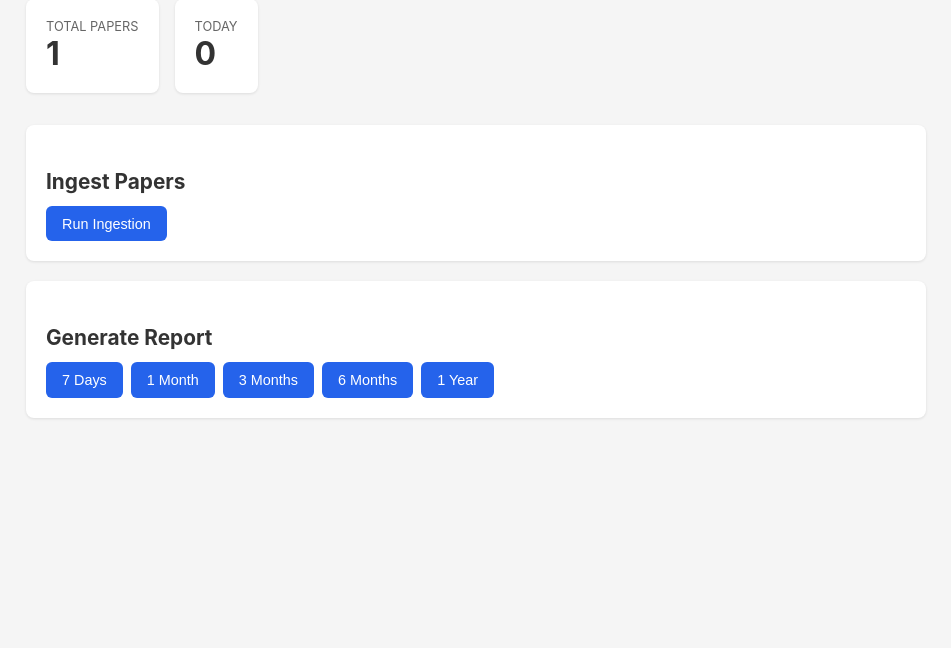
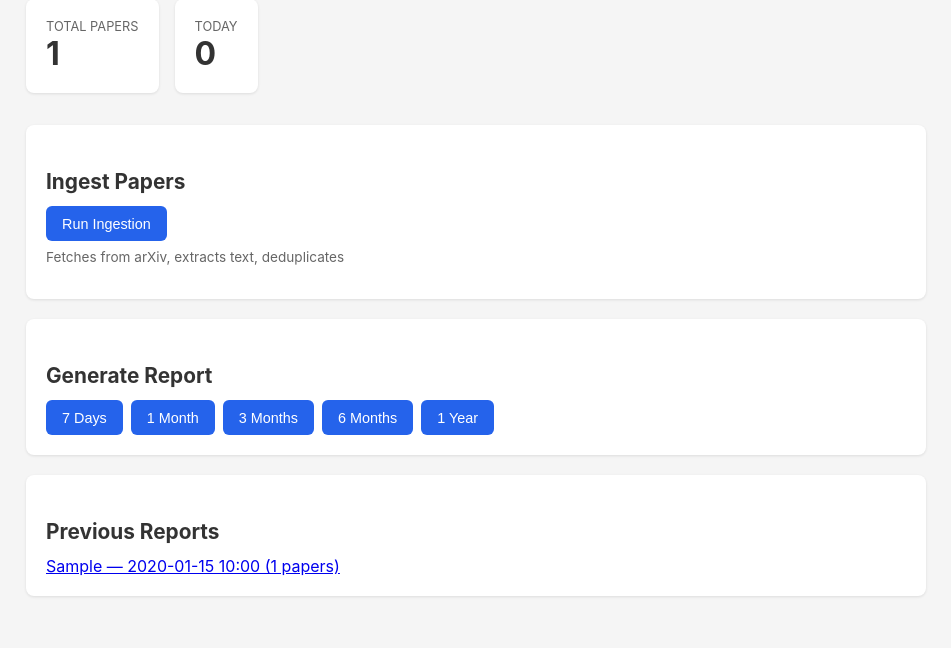
Before and after one commit to galalqassas/AI-researcher, a FastAPI app: page / in a window 1280 px wide. Shown: the part 155-803 px from the top of the page, without its empty margins (164-1115 px from the left). Before the commit the page ends 574 px from the top, so only its background shows below. Run offline with FastAPI, Linux system fonts and the light colour scheme; tables that the repository leaves empty hold one stand-in row (values such as "Sample post").

Commit message:
Complete dashboard: ingest trigger, report generation, report viewer, previous reports list

```diff
--- a/app/dashboard/routes.py
+++ b/app/dashboard/routes.py
@@ -1,20 +1,70 @@
+import json
 from fastapi import APIRouter, Request
+from fastapi.responses import HTMLResponse, RedirectResponse
 from fastapi.templating import Jinja2Templates
 from datetime import datetime
 from app.database import Session
-from app.models.paper import Paper
+from app.models.paper import Paper, Report
 
 router = APIRouter()
 templates = Jinja2Templates(directory="app/dashboard/templates")
 
 
-@router.get("/")
+@router.get("/", response_class=HTMLResponse)
 async def dashboard(request: Request):
     db = Session()
     total = db.query(Paper).count()
     today_start = datetime.combine(datetime.utcnow().date(), datetime.min.time())
     today_count = db.query(Paper).filter(Paper.ingested_at >= today_start).count()
+    reports = db.query(Report).order_by(Report.generated_at.desc()).all()
     db.close()
     return templates.TemplateResponse("dashboard.html", {
-        "request": request, "total_papers": total, "papers_today": today_count,
+        "request": request,
+        "total_papers": total,
+        "papers_today": today_count,
+        "reports": reports,
+        "periods": ["7d", "1m", "3m", "6m", "1y"],
     })
+
+
+@router.post("/ingest")
+async def trigger_ingestion():
+    from app.ingestion.pipeline import run_ingestion
+    from app.classification.dedup import deduplicate
+    run_ingestion()
+    deduplicate()
+    return RedirectResponse("/", status_code=303)
+
+
+@router.post("/reports/generate")
+async def trigger_report(period: str = "7d"):
+    from app.reports.generator import generate_report
+    result = generate_report(period)
+    if "error" in result:
+        return RedirectResponse(f"/?error={result['error']}", status_code=303)
+    report_id = result.get("id", 0)
+    return RedirectResponse(f"/reports/{report_id}", status_code=303)
+
+
+@router.get("/reports", response_class=HTMLResponse)
+async def list_reports(request: Request):
+    db = Session()
+    reports = db.query(Report).order_by(Report.generated_at.desc()).all()
+    db.close()
+    return templates.TemplateResponse("reports.html", {
+        "request": request,
+        "reports": reports,
+    })
+
+
+@router.get("/reports/{report_id}", response_class=HTMLResponse)
+async def view_report(request: Request, report_id: int):
+    db = Session()
+    report = db.query(Report).filter(Report.id == report_id).first()
+    db.close()
+    if not report:
+        return RedirectResponse("/", status_code=303)
+    return templates.TemplateResponse("report.html", {
+        "request": request,
+        "report": report,
+    })
--- a/app/dashboard/templates/dashboard.html
+++ b/app/dashboard/templates/dashboard.html
@@ -3,6 +3,10 @@
 {% block header %}Dashboard{% endblock %}
 
 {% block content %}
+{% if error %}
+<div class="flash" style="background:#fecaca;color:#991b1b;padding:.75rem;border-radius:6px;margin-bottom:1rem;">{{ error }}</div>
+{% endif %}
+
 <div class="stats">
     <div class="card"><div class="label">Total Papers</div><div class="value">{{ total_papers }}</div></div>
     <div class="card"><div class="label">Today</div><div class="value">{{ papers_today }}</div></div>
@@ -11,6 +15,7 @@
 <div class="box">
     <h2>Ingest Papers</h2>
     <form action="/ingest" method="post"><button type="submit" class="btn">Run Ingestion</button></form>
+    <p style="margin-top:.5rem;color:#666;font-size:.85rem;">Fetches from arXiv, extracts text, deduplicates</p>
 </div>
 
 <div class="box">
@@ -23,4 +28,13 @@
         <form action="/reports/generate?period=1y" method="post"><button class="btn">1 Year</button></form>
     </div>
 </div>
+
+{% if reports %}
+<div class="box">
+    <h2>Previous Reports</h2>
+    {% for r in reports %}
+    <a class="report-link" href="/reports/{{ r.id }}">{{ r.period }} — {{ r.generated_at.strftime('%Y-%m-%d %H:%M') }} ({{ r.paper_count }} papers)</a>
+    {% endfor %}
+</div>
+{% endif %}
 {% endblock %}
```
Also changed, not shown: app/dashboard/templates/reports.html (added, +20 -0 lines).
